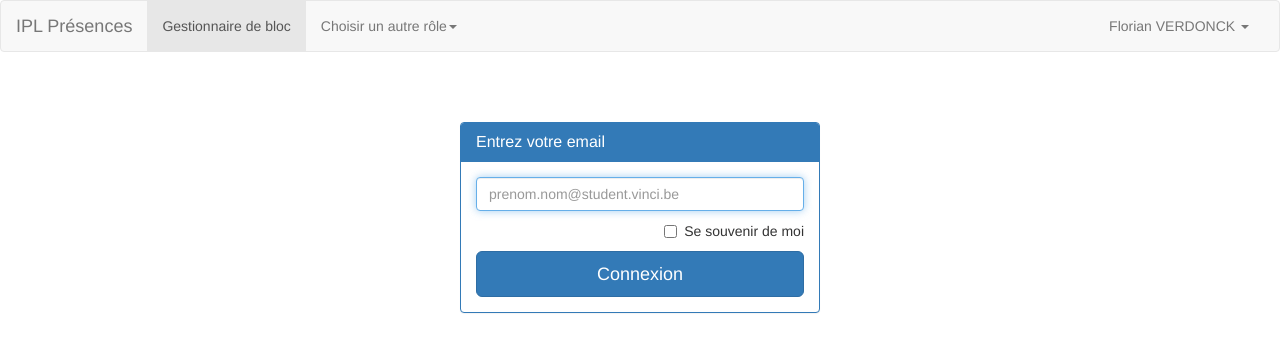
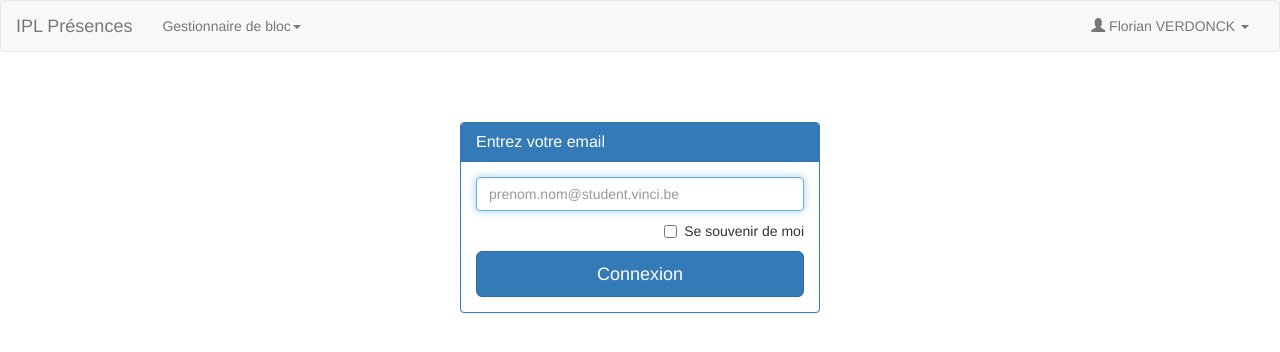
Before and after one commit to florianverdonck/projetWeb, a PHP site: page / in a window 1280 px wide. Shown: the top 352 px of the page. Run offline with PHP 8.4, Linux system fonts and the light colour scheme.

Commit message:
Navbar UX enhancement

```diff
--- a/views/navbar.php
+++ b/views/navbar.php
@@ -14,9 +14,8 @@
     <!-- Collect the nav links, forms, and other content for toggling -->
     <div class="collapse navbar-collapse" id="bs-example-navbar-collapse-1">
       <ul class="nav navbar-nav">
-        <li class="active"><a href="#">Gestionnaire de bloc<span class="sr-only">(current)</span></a></li>
-        <li class="dropdown">
-          <a href="#" class="dropdown-toggle" data-toggle="dropdown" role="button" aria-haspopup="true" aria-expanded="false">Choisir un autre rôle<span class="caret"></span></a>
+	  <li class="dropdown">
+          <a href="#" class="dropdown-toggle" data-toggle="dropdown" role="button" aria-haspopup="true" aria-expanded="false">Gestionnaire de bloc<span class="caret"></span></a>
           <ul class="dropdown-menu">
             <li><a href="#">Prise de présences</a></li>
             <li><a href="#">Gestionnaire de blocs</a></li>
@@ -26,10 +25,10 @@
 
       <ul class="nav navbar-nav navbar-right">
         <li class="dropdown">
-          <a href="#" class="dropdown-toggle" data-toggle="dropdown" role="button" aria-haspopup="true" aria-expanded="false">Florian VERDONCK <span class="caret"></span></a>
+          <a href="#" class="dropdown-toggle" data-toggle="dropdown" role="button" aria-haspopup="true" aria-expanded="false"><span class="glyphicon glyphicon-user" aria-hidden="true"></span> Florian VERDONCK <span class="caret"></span></a>
           <ul class="dropdown-menu">
-            <li><a href="#">Mon compte</a></li>
-            <li><a href="#">Déconnexion</a></li>
+            <li><a href="#"><span class="glyphicon glyphicon-cog" aria-hidden="true"></span> Mon compte</a></li>
+            <li><a href="#"><span class="glyphicon glyphicon-log-out" aria-hidden="true"></span> Déconnexion</a></li>
           </ul>
         </li>
       </ul>
```
